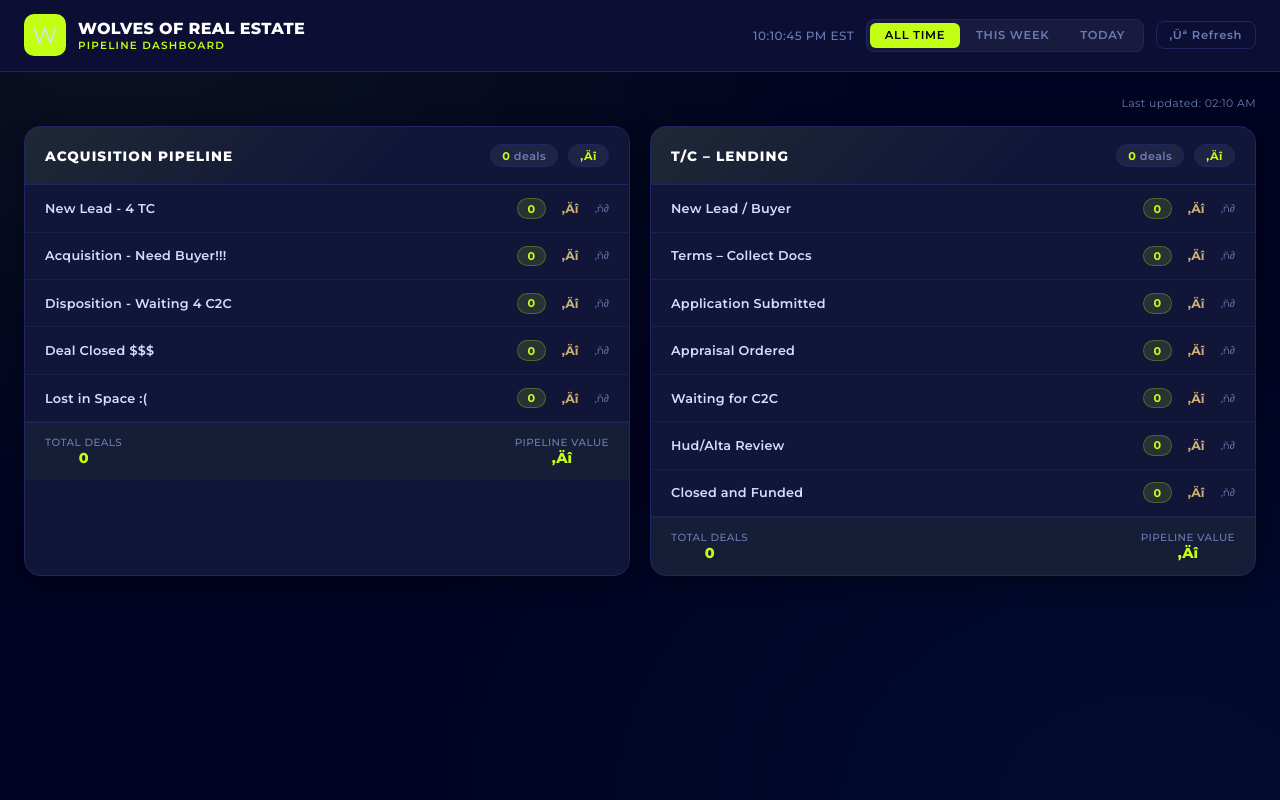
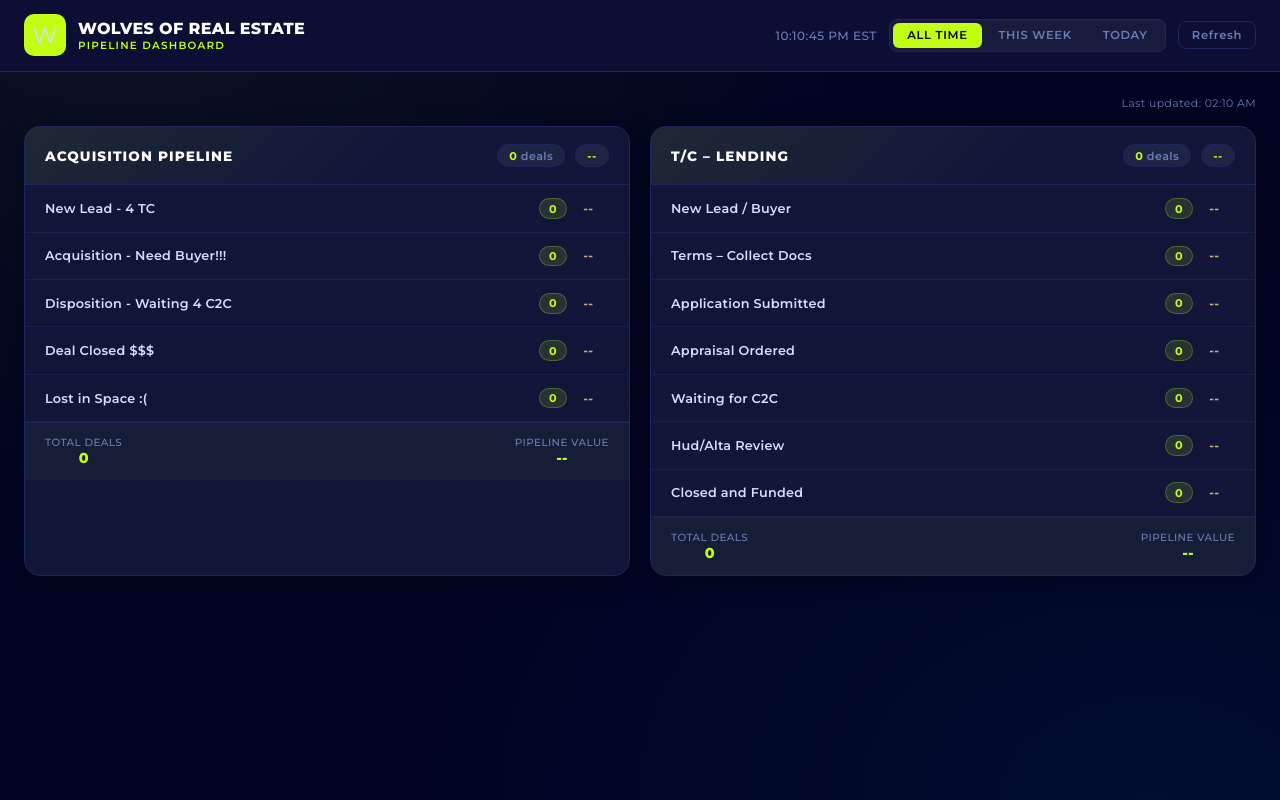
Before and after one commit to shar-wore/wolves-dashboard, a Flask app: page / in a window 1280 px wide. Run offline with Flask 3, Linux system fonts and the light colour scheme; data that the repository does not hold is empty.

Commit message:
Update index.html
formatting fix

```diff
--- a/wolves-dashboard/templates/index.html
+++ b/wolves-dashboard/templates/index.html
@@ -32,7 +32,7 @@
         radial-gradient(ellipse at 90% 100%, rgba(24,139,246,0.07) 0%, transparent 50%);
     }
 
-    /* ‚îÄ‚îÄ Header ‚îÄ‚îÄ */
+    /* -- Header -- */
     header {
       background: rgba(13,16,53,0.95);
       backdrop-filter: blur(12px);
@@ -125,7 +125,7 @@
     }
     #refresh-btn:hover { border-color: var(--lime); color: var(--lime); }
 
-    /* ‚îÄ‚îÄ Main ‚îÄ‚îÄ */
+    /* -- Main -- */
     main { padding: 1.5rem; max-width: 1400px; margin: 0 auto; }
     #last-updated { font-size: 0.68rem; color: var(--muted); text-align: right; margin-bottom: 1rem; letter-spacing: 0.04em; }
 
@@ -136,7 +136,7 @@
     }
     @media (max-width: 900px) { .pipelines-grid { grid-template-columns: 1fr; } }
 
-    /* ‚îÄ‚îÄ Pipeline card ‚îÄ‚îÄ */
+    /* -- Pipeline card -- */
     .pipeline-card {
       background: var(--card);
       border: 1px solid var(--border);
@@ -175,7 +175,7 @@
     }
     .summary-pill strong { color: var(--lime); }
 
-    /* ‚îÄ‚îÄ Stage rows ‚îÄ‚îÄ */
+    /* -- Stage rows -- */
     .stage-row { border-bottom: 1px solid rgba(30,37,96,0.6); transition: background 0.1s; }
     .stage-row:last-child { border-bottom: none; }
     .stage-header {
@@ -219,7 +219,7 @@
     }
     .stage-row.open .stage-chevron { transform: rotate(90deg); color: var(--lime); }
 
-    /* ‚îÄ‚îÄ Opportunities list ‚îÄ‚îÄ */
+    /* -- Opportunities list -- */
     .opps-list { display: none; background: rgba(0,3,33,0.5); }
     .stage-row.open .opps-list { display: block; }
 
@@ -265,7 +265,7 @@
       font-style: italic;
     }
 
-    /* ‚îÄ‚îÄ Pipeline footer ‚îÄ‚îÄ */
+    /* -- Pipeline footer -- */
     .pipeline-footer {
       padding: 0.8rem 1.25rem;
       border-top: 1px solid var(--border);
@@ -279,7 +279,7 @@
     .pipeline-footer .value { color: var(--lime); font-weight: 800; font-size: 0.9rem; }
     .footer-stat { text-align: center; }
 
-    /* ‚îÄ‚îÄ Skeleton ‚îÄ‚îÄ */
+    /* -- Skeleton -- */
     .skeleton {
       background: linear-gradient(90deg, var(--card) 25%, var(--surface) 50%, var(--card) 75%);
       background-size: 200% 100%;
@@ -290,7 +290,7 @@
     @keyframes shimmer { 0% { background-position: 200% 0; } 100% { background-position: -200% 0; } }
     .skeleton-pipeline { height: 320px; }
 
-    /* ‚îÄ‚îÄ Tasks modal ‚îÄ‚îÄ */
+    /* -- Tasks modal -- */
     .modal-overlay {
       display: none;
       position: fixed;
@@ -365,7 +365,7 @@
       <button class="period-tab" data-period="week">This Week</button>
       <button class="period-tab" data-period="today">Today</button>
     </div>
-    <button id="refresh-btn" onclick="loadData()">‚Üª Refresh</button>
+    <button id="refresh-btn" onclick="loadData()"> Refresh</button>
   </div>
 </header>
 
@@ -381,10 +381,10 @@
   <div class="modal">
     <div class="modal-header">
       <div class="modal-title" id="modal-contact-name">Pending Tasks</div>
-      <button class="modal-close" onclick="closeModal()">‚úï</button>
+      <button class="modal-close" onclick="closeModal()"></button>
     </div>
     <div class="modal-body" id="modal-body">
-      <div class="no-tasks">Loading‚Ä¶</div>
+      <div class="no-tasks">Loading</div>
     </div>
   </div>
 </div>
@@ -410,7 +410,7 @@
   });
 
   function fmt(val) {
-    if (!val) return '‚Äî';
+    if (!val) return '--';
     if (val >= 1000000) return '$' + (val / 1000000).toFixed(1) + 'M';
     if (val >= 1000) return '$' + (val / 1000).toFixed(0) + 'K';
     return '$' + Number(val).toLocaleString();
@@ -451,7 +451,7 @@
             <span class="stage-name">${escHtml(stage.name)}</span>
             <span class="stage-count">${stage.count}</span>
             <span class="stage-value">${fmt(stage.total_value)}</span>
-            <span class="stage-chevron">‚ñ∂</span>
+            <span class="stage-chevron"></span>
           </div>
           <div class="opps-list">${oppsHTML}</div>
         </div>`;
@@ -502,7 +502,7 @@
 
   async function showTasks(contactId, name) {
     document.getElementById('modal-contact-name').textContent = name || 'Pending Tasks';
-    document.getElementById('modal-body').innerHTML = '<div class="no-tasks">Loading‚Ä¶</div>';
+    document.getElementById('modal-body').innerHTML = '<div class="no-tasks">Loading</div>';
     document.getElementById('tasks-modal').classList.add('open');
 
     try {
```
